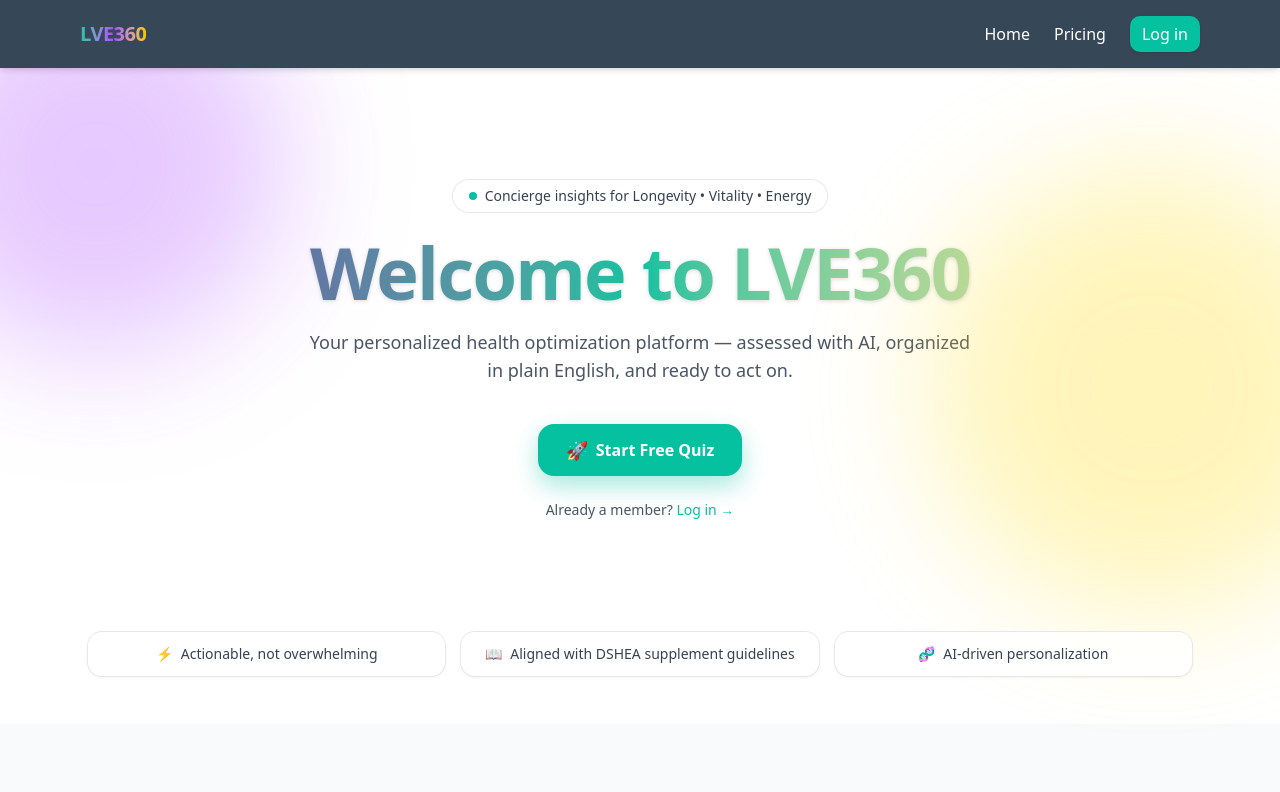
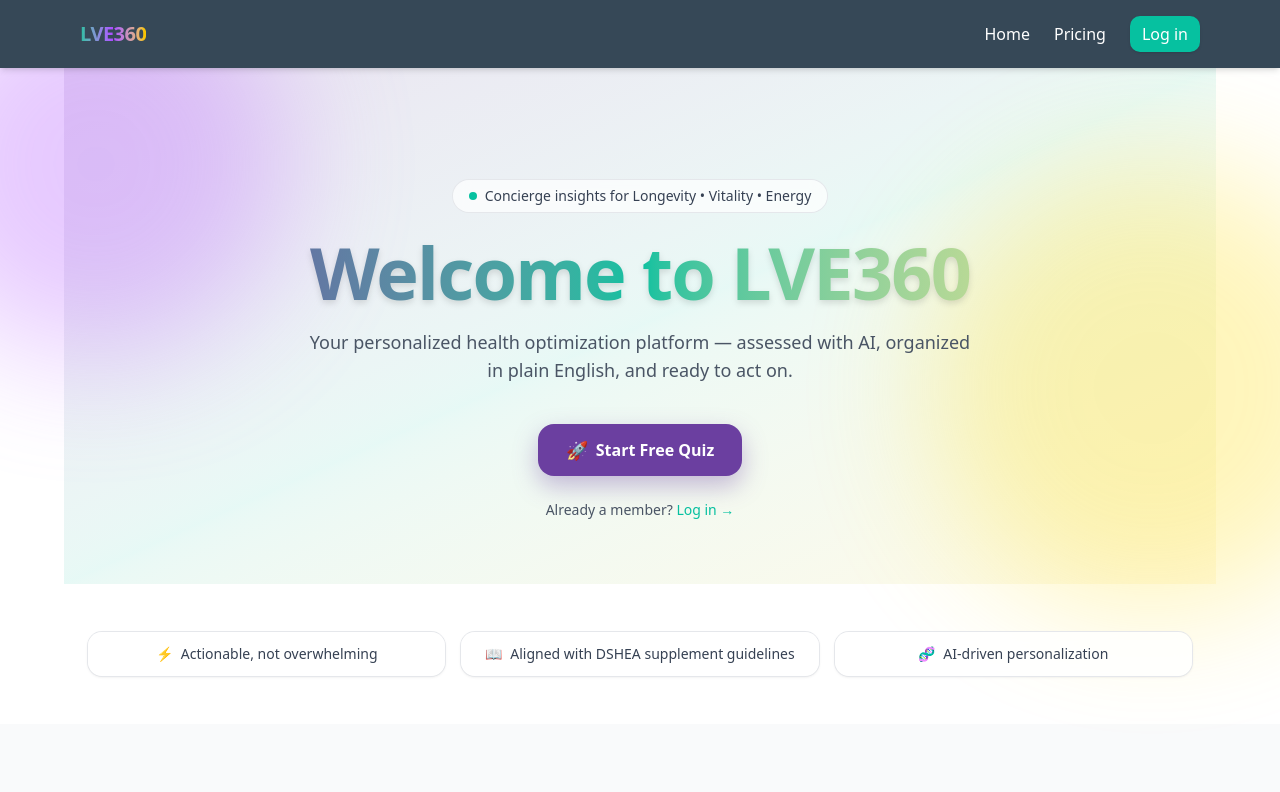
Before and after one commit to LGomes360/lve360-app, a Next.js app: page / in a window 1280 px wide. Shown: the top 792 px of the page. Built offline with nearby package versions, Linux system fonts and the light colour scheme.

Commit message:
Update page.tsx

```diff
--- a/app/page.tsx
+++ b/app/page.tsx
@@ -16,7 +16,10 @@ export default function Home() {
       />
 
 {/* ---------------- Hero Section ---------------- */}
-<section className="max-w-6xl mx-auto px-6 pt-20 sm:pt-28 pb-16 text-center">
+<section className="max-w-6xl mx-auto px-6 pt-20 sm:pt-28 pb-16 text-center relative">
+  {/* Background gradient */}
+  <div className="absolute inset-0 -z-10 bg-gradient-to-br from-[#6B3FA0]/15 via-[#06C1A0]/10 to-[#FDE68A]/20" />
+
   {/* Tagline pill */}
   <div className="inline-flex items-center gap-2 rounded-full bg-white/70 ring-1 ring-gray-200 px-4 py-1.5 mb-6 backdrop-blur">
     <span className="h-2 w-2 rounded-full bg-[#06C1A0]" />
@@ -28,7 +31,7 @@ export default function Home() {
   {/* Gradient Title */}
   <h1
     className="text-4xl sm:text-6xl md:text-7xl font-extrabold tracking-tight text-transparent bg-clip-text
-               bg-gradient-to-r from-[#6B3FA0] via-[#06C1A0] to-[#FDE68A] drop-shadow-sm"
+               bg-gradient-to-r from-[#6B3FA0] via-[#06C1A0] to-[#FDE68A] drop-shadow-md"
   >
     Welcome to LVE360
   </h1>
@@ -44,10 +47,10 @@ export default function Home() {
       href="https://tally.so/r/mOqRBk"
       target="_blank"
       className="group inline-flex items-center gap-2 rounded-2xl
-        bg-[#06C1A0] text-white px-7 py-3 font-semibold
-        shadow-[0_10px_25px_rgba(6,193,160,0.35)]
-        transition-all hover:shadow-[0_14px_34px_rgba(6,193,160,0.45)]
-        focus-visible:ring-4 focus-visible:ring-[#06C1A0]/30 relative overflow-hidden"
+        bg-[#6B3FA0] text-white px-7 py-3 font-semibold
+        shadow-[0_10px_25px_rgba(107,63,160,0.35)]
+        transition-all hover:shadow-[0_14px_34px_rgba(107,63,160,0.45)]
+        focus-visible:ring-4 focus-visible:ring-[#6B3FA0]/30 relative overflow-hidden"
     >
       {/* Shine */}
       <span
```
